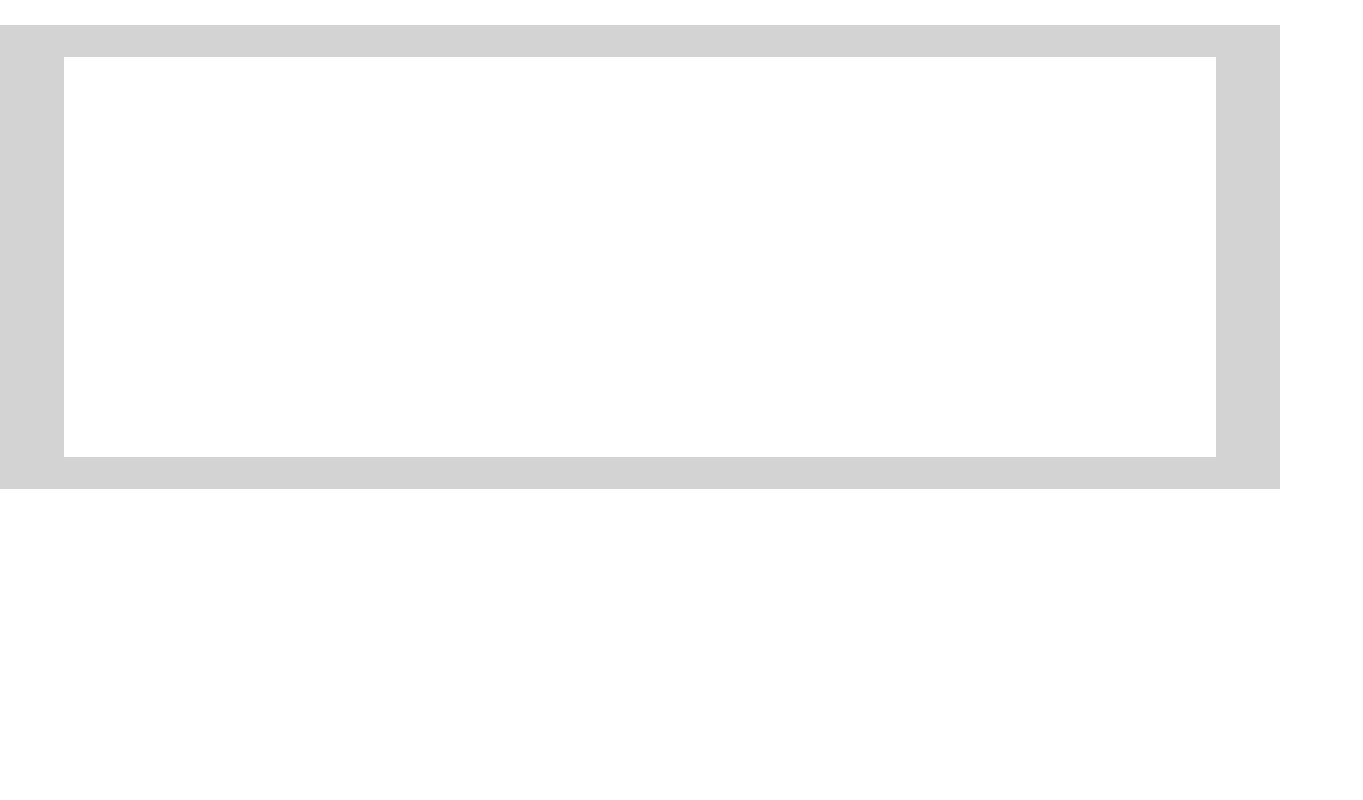
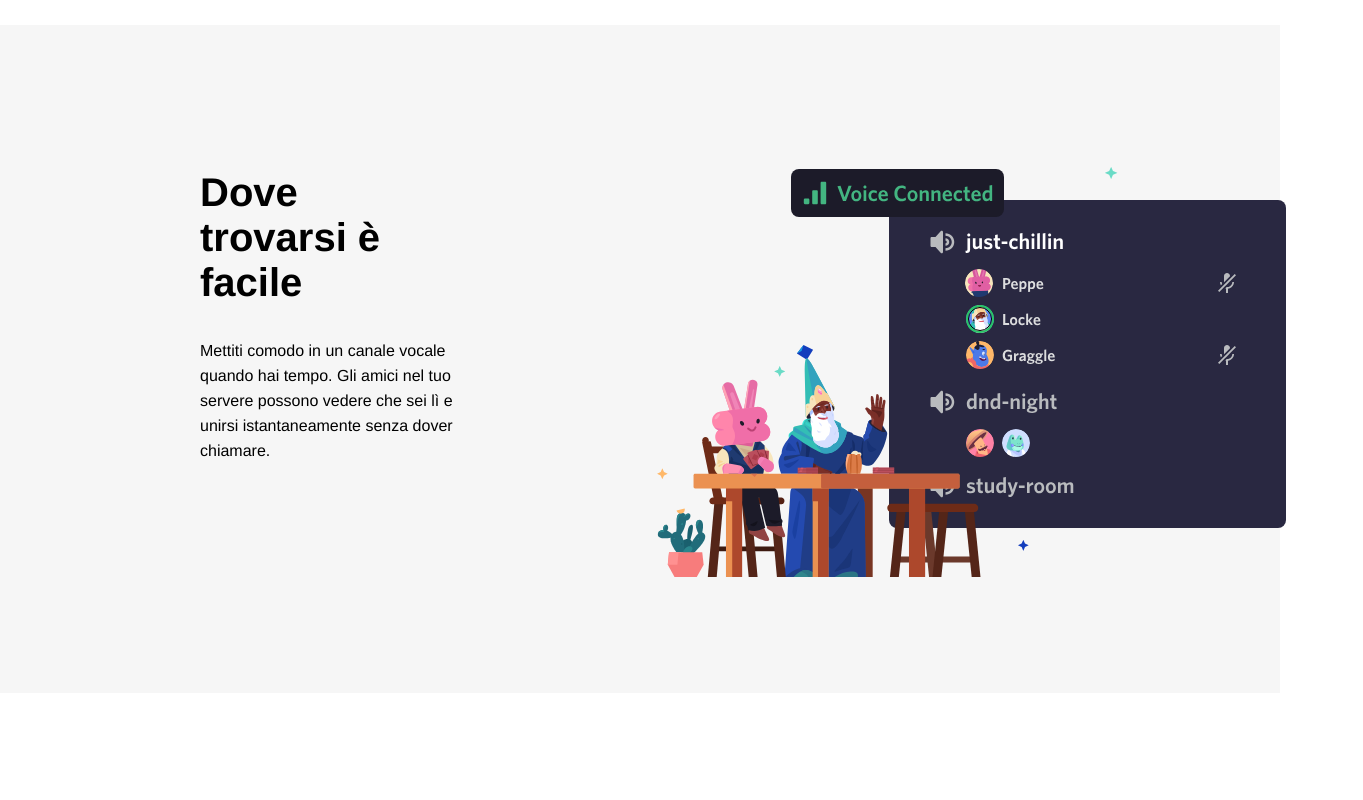
Before and after one commit to RosyPetrella/htmlcss-discord, a plain HTML site: page index.html in a window 1280 px wide. Shown: the part 1240-2040 px from the top of the page, 1363 px wide, since content can reach past the window. Drawn offline with Linux system fonts and the light colour scheme.

Commit message:
add style  to Community""

```diff
--- a/assets/style.css
+++ b/assets/style.css
@@ -7,6 +7,7 @@
     --bg-header: #3161e0;
     --main-light: #ffffff;
     --main-dark: #23272a;
+    --bg-light: #f6f6f6;
 
 }
 
@@ -23,6 +24,13 @@ html {
 /*Utility*/
 .font {
     font-family: Whitney, 'Helvetica Neue', Helvetica, Arial, sans-serif;;
+}
+.bg-light{
+    background-color: var(--bg-light);
+}
+
+.bg-lighter {
+    background-color: var(--main-light);
 }
 
 /*.debug *{
@@ -151,7 +159,7 @@ html {
 }
 
 .bg-odd {
-    background-color: var(--bg-odd);
+    background-color: var(--);
 }
 .bg-even {
     background-color: var(--bg-even);
@@ -186,29 +194,47 @@ html {
 
 .big-part{
     min-width: 60%;
-    background-color: var(--main-light);
     padding: 5rem;
+}
 
-    img {
-        margin-right: 2rem;
-
-    }
-}
 .small-part {
     min-width: 40%;
-    background-color: var(--main-light);
     padding: 5rem ;
+}
 
-    h2 {
+/*H2*/
+.h2-left {
     font-size: 2.5rem ;
     margin-left: 2rem;
     padding: 0rem 1.5rem;
 }
 
-    p {
+.h2-right {
+    font-size: 2.5rem ;
+    margin-left: 2rem;
+    padding: 0rem 1.5rem;
+}
+
+/*P*/
+.p-left {
+    padding: 0rem 1.5rem;
+    line-height: 25px;
+    margin-left: 2rem;
+}
+
+.p-right {
     padding: 0rem 3rem;
     line-height: 25px;
 }
+
+/*IMG*/
+#img-invite {
+    margin-right: 2rem;
+}
+
+#img-community {
+    margin: 0px;
+    padding-right: 3rem;
 
 }
 
--- a/index.html
+++ b/index.html
@@ -49,13 +49,13 @@
         <div class="small-container bg-odd">
           <div class="section invite_only">
             <div class="big-part">
-              <img src="./assets/img/item1.svg" alt="" />
+              <img src="./assets/img/item1.svg" alt="" id="img-invite" />
             </div>
             <div class="small-part font">
-              <h2>
+              <h2 class="h2-right">
                 Un luogo a invito con tutto lo spaziono necessario per parlare
               </h2>
-              <p class="font">
+              <p class="p-right font">
                 I server Discord sono organizzati in canali tematici in cui puoi
                 collaborare, condividere o semplicemente parlare della tua
                 giornata senza intasare una chat di gruppo.
@@ -64,10 +64,19 @@
           </div>
         </div>
 
-        <div class="small-container bg-even">
-          <div class="section community">
-            <div class="small-part"></div>
-            <div class="big-part"></div>
+        <div class="small-container bg-light">
+          <div class="section community bg-light">
+            <div class="small-part font">
+              <h2 class="h2-left">Dove trovarsi è facile</h2>
+              <p class="p-left font">
+                Mettiti comodo in un canale vocale quando hai tempo. Gli amici
+                nel tuo servere possono vedere che sei lì e unirsi
+                istantaneamente senza dover chiamare.
+              </p>
+            </div>
+            <div class="big-part">
+              <img src="./assets/img/item2.svg" alt="" id="img-community" />
+            </div>
           </div>
         </div>
 
```
Lines whose indentation alone changed are shown as unchanged.
